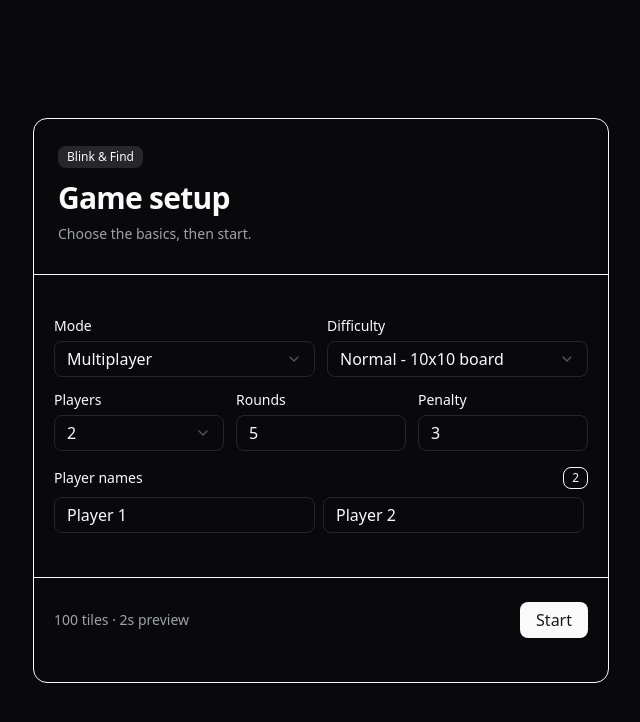
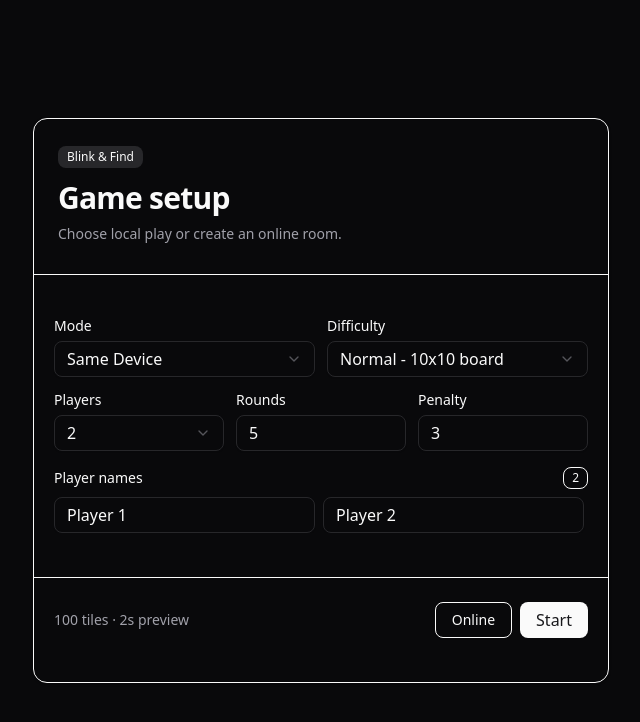
Before and after one commit to Nischhalsubba/blink-and-find, a Next.js app: page / in a window 1280 px wide. Shown: the top 722 px of the page, without its empty margins (319-959 px from the left). Built offline with nearby package versions, Linux system fonts and the light colour scheme.

Commit message:
Link setup screen to online play

```diff
--- a/src/components/StartScreen.tsx
+++ b/src/components/StartScreen.tsx
@@ -1,5 +1,6 @@
 "use client";
 
+import Link from "next/link";
 import { Badge } from "@/components/ui/badge";
 import { Button } from "@/components/ui/button";
 import {
@@ -93,7 +94,7 @@ export default function StartScreen({
                 Game setup
               </CardTitle>
               <CardDescription className="mt-2">
-                Choose the basics, then start.
+                Choose local play or create an online room.
               </CardDescription>
             </div>
           </div>
@@ -109,7 +110,7 @@ export default function StartScreen({
                 </SelectTrigger>
                 <SelectContent>
                   <SelectItem value="single">Single Player</SelectItem>
-                  <SelectItem value="multiplayer">Multiplayer</SelectItem>
+                  <SelectItem value="multiplayer">Same Device</SelectItem>
                 </SelectContent>
               </Select>
             </div>
@@ -196,13 +197,18 @@ export default function StartScreen({
           )}
         </CardContent>
 
-        <CardFooter className="flex items-center justify-between gap-3 border-t p-4 sm:p-5">
+        <CardFooter className="flex flex-col-reverse gap-2 border-t p-4 sm:flex-row sm:items-center sm:justify-between sm:p-5">
           <div className="text-sm text-muted-foreground">
             {selectedDifficulty.boardSize} tiles · {selectedDifficulty.flashDurationMs / 1000}s preview
           </div>
-          <Button onClick={handleStart}>
-            Start
-          </Button>
+          <div className="flex gap-2">
+            <Button asChild variant="outline">
+              <Link href="/online">Online</Link>
+            </Button>
+            <Button onClick={handleStart}>
+              Start
+            </Button>
+          </div>
         </CardFooter>
       </Card>
     </section>
```
